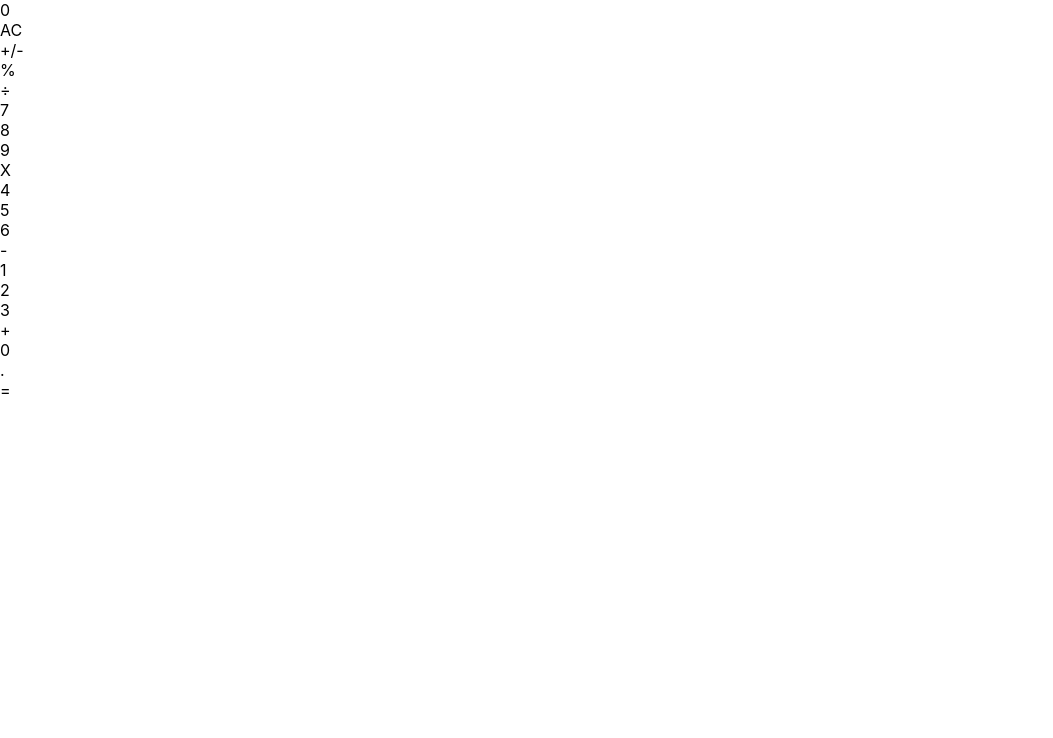
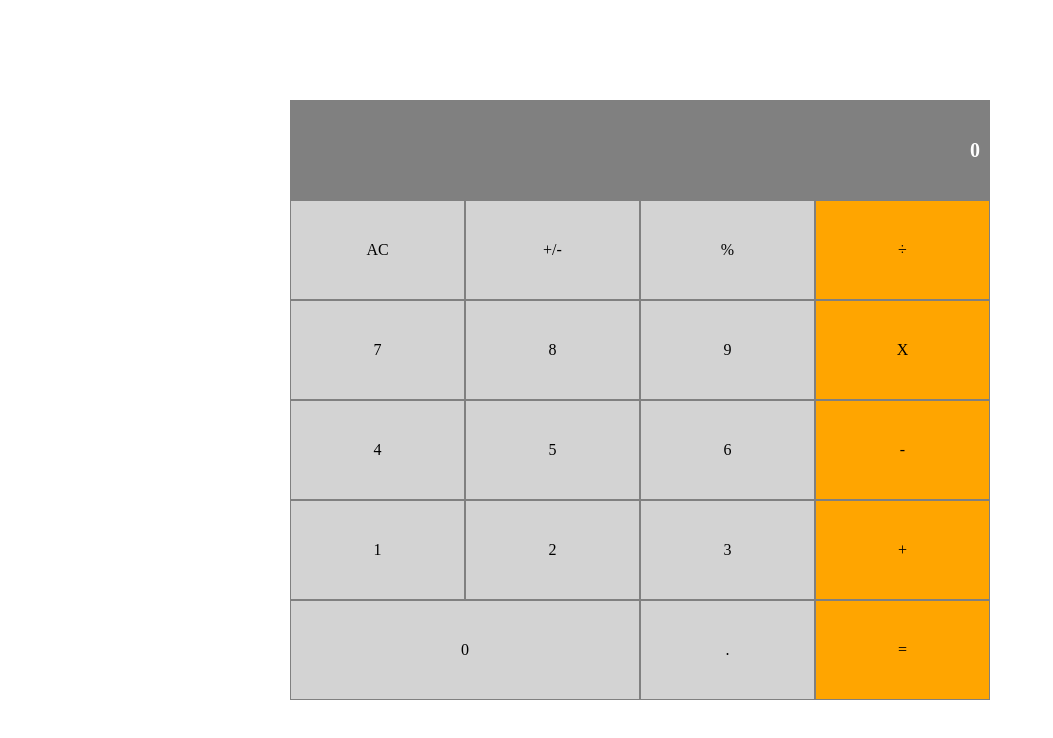
Before and after one commit to edwinmoradian90/react-calculator, a React (Create React App) app: page / in a window 1280 px wide. Shown: the top 738 px of the page, without its empty margins (0-1053 px from the left). Built offline with nearby package versions, Linux system fonts and the light colour scheme.

Commit message:
added node-sass and all styles

```diff
--- a/package.json
+++ b/package.json
@@ -7,6 +7,7 @@
     "@testing-library/react": "^9.3.2",
     "@testing-library/user-event": "^7.1.2",
     "big-js": "^3.1.3",
+    "node-sass": "^4.14.0",
     "prop-types": "^15.7.2",
     "react": "^16.13.1",
     "react-dom": "^16.13.1",
--- /dev/null
+++ b/src/App.scss
@@ -0,0 +1,192 @@
+html,
+body,
+div,
+span,
+applet,
+object,
+iframe,
+h1,
+h2,
+h3,
+h4,
+h5,
+h6,
+p,
+blockquote,
+pre,
+a,
+abbr,
+acronym,
+address,
+big,
+cite,
+code,
+del,
+dfn,
+em,
+img,
+ins,
+kbd,
+q,
+s,
+samp,
+small,
+strike,
+strong,
+sub,
+sup,
+tt,
+var,
+b,
+u,
+i,
+center,
+dl,
+dt,
+dd,
+ol,
+ul,
+li,
+fieldset,
+form,
+label,
+legend,
+table,
+caption,
+tbody,
+tfoot,
+thead,
+tr,
+th,
+td,
+article,
+aside,
+canvas,
+details,
+embed,
+figure,
+figcaption,
+footer,
+header,
+hgroup,
+menu,
+nav,
+output,
+ruby,
+section,
+summary,
+time,
+mark,
+audio,
+video {
+  margin: 0;
+  padding: 0;
+  border: 0;
+  font-size: 100%;
+  font: inherit;
+  vertical-align: baseline;
+}
+// HTML5 display-role reset for older browsers
+article,
+aside,
+details,
+figcaption,
+figure,
+footer,
+header,
+hgroup,
+menu,
+nav,
+section {
+  display: block;
+}
+body {
+  line-height: 1;
+}
+ol,
+ul {
+  list-style: none;
+}
+blockquote,
+q {
+  quotes: none;
+}
+blockquote:before,
+blockquote:after,
+q:before,
+q:after {
+  content: '';
+  content: none;
+}
+table {
+  border-collapse: collapse;
+  border-spacing: 0;
+}
+
+.app {
+  display: flex;
+  justify-content: center;
+  align-items: center;
+  width: 100vw;
+  height: 100vh;
+}
+
+.calculatorContainer {
+  display: flex;
+  flex-direction: column;
+  justify-content: center;
+  align-items: center;
+  width: 700px;
+}
+
+.display{
+  background: gray;
+  height: 100px;
+  width: 100%;
+}
+
+.result {
+  display: flex;
+  color: white;
+  font-weight: bold;
+  padding: 10px;
+  box-sizing: border-box;
+  justify-content: flex-end;
+  align-items: center;
+  height: 100%;
+  font-size: 20px;
+}
+
+.buttonPanel {
+  width: 100%;
+  display: flex;
+  flex-direction: column;
+}
+
+.group{
+  display: flex;
+  justify-content: center;
+  align-items: center;
+  height: 100px;
+  width: 100%;
+}
+
+.button {
+  display: flex;
+  justify-content: center;
+  align-items: center;
+  min-width: 25%;
+  height: 100%;
+  border: 1px solid gray;
+  box-sizing: border-box;
+}
+
+.buttonWide{
+  min-width: 50%;
+  display: flex;
+  justify-content: center;
+  align-items: center;
+  height: 100%;
+  border: 1px solid gray;
+  box-sizing: border-box;
+}
--- a/src/components/App.jsx
+++ b/src/components/App.jsx
@@ -1,5 +1,6 @@
 /* eslint-disable react/prefer-stateless-function */
 import React, { Component } from 'react';
+import '../App.scss';
 import Display from './Display';
 import ButtonPanel from './ButtonPanel';
 
@@ -14,9 +15,11 @@ export default class App extends Component {
   render() {
     const { result } = this.state;
     return (
-      <div className="App">
-        <Display result={result} />
-        <ButtonPanel />
+      <div className="app">
+        <div className="calculatorContainer">
+          <Display result={result} />
+          <ButtonPanel />
+        </div>
       </div>
     );
   }
--- a/src/components/Button.jsx
+++ b/src/components/Button.jsx
@@ -2,9 +2,12 @@ import React from 'react';
 import PropTypes from 'prop-types';
 
 const Button = props => {
-  const { name } = props;
+  const { name, color, wide } = props;
+  const style = {
+    background: color,
+  };
   return (
-    <div className="button">
+    <div style={style} className={wide ? 'buttonWide' : 'button'}>
       {name}
     </div>
   );
@@ -14,8 +17,12 @@ export default Button;
 
 Button.propTypes = {
   name: PropTypes.string,
+  color: PropTypes.string,
+  wide: PropTypes.bool,
 };
 
 Button.defaultProps = {
   name: '',
+  color: 'orange',
+  wide: false,
 };
--- a/src/components/ButtonPanel.jsx
+++ b/src/components/ButtonPanel.jsx
@@ -1,39 +1,28 @@
 import React from 'react';
 import Button from './Button';
 
-const buttons = ['AC', '+/-', '%', '÷', '7', '8', '9', 'X', '4', '5', '6', '-', '1', '2', '3', '+', '0', '.', '='];
-
+const buttons = [
+  ['AC', '+/-', '%', '÷'],
+  ['7', '8', '9', 'X'],
+  ['4', '5', '6', '-'],
+  ['1', '2', '3', '+'],
+  ['0', '.', '='],
+];
 const ButtonPanel = () => (
   <div className="buttonPanel">
-    <div className="groupOne">
-      <Button name={buttons[0]} />
-      <Button name={buttons[1]} />
-      <Button name={buttons[2]} />
-      <Button name={buttons[3]} />
-    </div>
-    <div className="groupTwo">
-      <Button name={buttons[4]} />
-      <Button name={buttons[5]} />
-      <Button name={buttons[6]} />
-      <Button name={buttons[7]} />
-    </div>
-    <div className="groupThree">
-      <Button name={buttons[8]} />
-      <Button name={buttons[9]} />
-      <Button name={buttons[10]} />
-      <Button name={buttons[11]} />
-    </div>
-    <div className="groupFour">
-      <Button name={buttons[12]} />
-      <Button name={buttons[13]} />
-      <Button name={buttons[14]} />
-      <Button name={buttons[15]} />
-    </div>
-    <div className="groupFive">
-      <Button name={buttons[16]} />
-      <Button name={buttons[17]} />
-      <Button name={buttons[18]} />
-    </div>
+    {buttons.map((group, j) => (
+      <div key={group} className={`group group-${j}`}>
+        {group.map((button, i) => (
+          <Button
+            key={button}
+            name={button}
+            id={`button${i}`}
+            color={i < group.length - 1 ? 'lightgray' : 'orange'}
+            wide={button === '0'}
+          />
+        ))}
+      </div>
+    ))}
   </div>
 );
 
--- a/src/components/Display.jsx
+++ b/src/components/Display.jsx
@@ -4,8 +4,8 @@ import PropTypes from 'prop-types';
 const Display = props => {
   const { result } = props;
   return (
-    <div className="result">
-      {result}
+    <div className="display">
+      <div className="result">{result}</div>
     </div>
   );
 };
```
Also changed, not shown: 1 other file (tests, documents, lock files or other folders).
